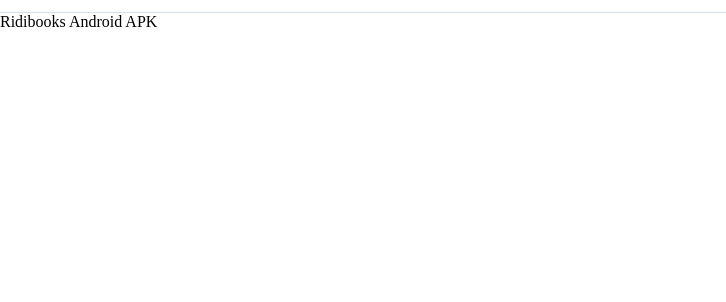
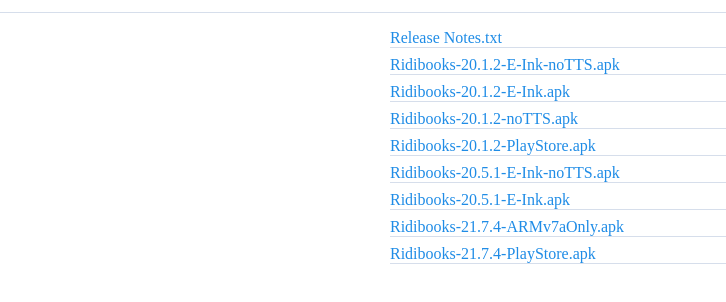
Before and after one commit to ridi/RIDI-Android-APK, a plain HTML site: page index.html in a window 1280 px wide. Shown: the part 38-340 px from the top of the page, without its empty margins (0-726 px from the left). Drawn offline with Linux system fonts and the light colour scheme.

Commit message:
Add download links (temporary...)

```diff
--- a/css/index.css
+++ b/css/index.css
@@ -15,3 +15,18 @@ body {
     height: 18px;
     vertical-align: middle;
 }
+
+#container {
+    margin: 1em auto;
+    width: 100%;
+    max-width: 500px;
+}
+
+.item {
+    display: block;
+    margin: 0.5em auto;
+    color: rgb(31, 140, 230);
+    font-size: 1em;
+    cursor: pointer;
+    border-bottom: 1px solid rgb(214, 222, 235);
+}
--- a/js/index.js
+++ b/js/index.js
@@ -1,5 +1,28 @@
 function initialize() {
-  document.getElementById('container').innerText = document.title;
+  const url = 'https://viewer-ota.ridicdn.net/android';
+  const current = '21.7.4';
+  const available = [
+    'Release Notes.txt',
+    'Ridibooks-20.1.2-E-Ink-noTTS.apk',
+    'Ridibooks-20.1.2-E-Ink.apk',
+    'Ridibooks-20.1.2-noTTS.apk',
+    'Ridibooks-20.1.2-PlayStore.apk',
+    'Ridibooks-20.5.1-E-Ink-noTTS.apk',
+    'Ridibooks-20.5.1-E-Ink.apk',
+    `Ridibooks-${current}-ARMv7aOnly.apk`,
+    `Ridibooks-${current}-PlayStore.apk`,
+  ];
+
+  const container = document.getElementById('container');
+  available.forEach(path => {
+    const item = document.createElement('div');
+    item.classList.add('item');
+    item.innerText = path;
+    item.onclick = () => {
+      location.href = `${url}/${encodeURIComponent(path)}`;
+    };
+    container.appendChild(item);
+  });
 }
 
 initialize();
```
